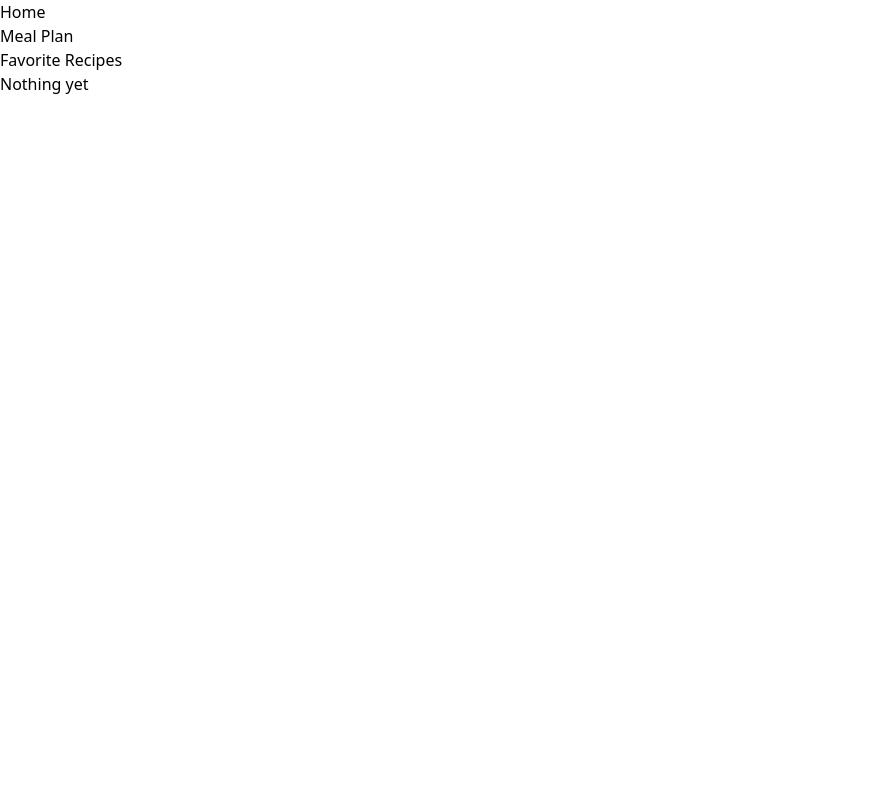
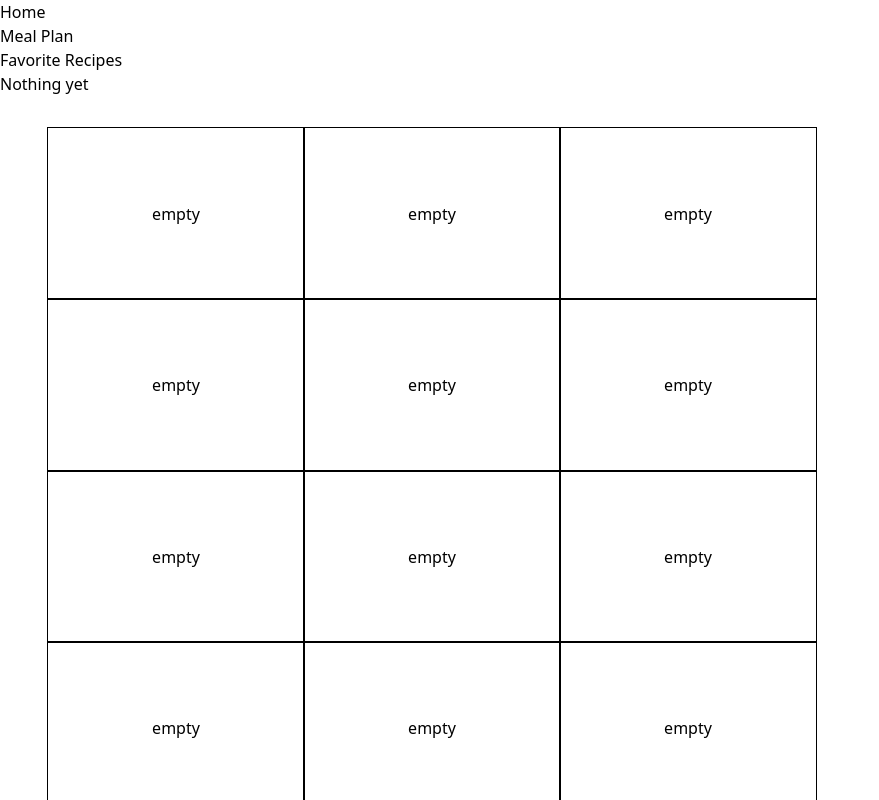
Before and after one commit to DanielYuanxk/Front-End-Portfolio-Project, a React (Vite) app: page /meal-plan in a window 1280 px wide. Shown: the top 800 px of the page, without its empty margins (0-879 px from the left). Built offline with nearby package versions, Linux system fonts and the light colour scheme.

Commit message:
add basic grid for mealplan

```diff
--- a/src/pages/Home.jsx
+++ b/src/pages/Home.jsx
@@ -10,13 +10,18 @@ const Home = () => {
   console.log(mealPlan);
   return (
     <div>
-      <h1>Home</h1>
+      <h1 className="text-4xl font-semibold">Home</h1>
       <Form method="get">
         <label>
-          <p>Search for something</p>
+          <h2 className="text-2xl font-semibold">Search for something</h2>
         </label>
         <input name="i" placeholder="Searching..." id="i" />
-        <button type="submit">Search</button>
+        <button
+          type="submit"
+          className="px-4 py-2 rounded bg-blue-600 text-white hover:bg-blue-700"
+        >
+          Search
+        </button>
       </Form>
       <div>
         {recipes["meals"].map((meal) => {
--- a/src/pages/MealPlan.jsx
+++ b/src/pages/MealPlan.jsx
@@ -4,21 +4,34 @@ import RecipeCard from "../components/RecipeCard";
 
 const MealPlan = () => {
   const { mealPlan, removeMealPlan } = useOutletContext();
-  if (mealPlan.length > 0) {
-    return (
-      <div>
-        {mealPlan.map((each) => (
-          <RecipeCard meal={each} key={each.idMeal}>
-            <button onClick={() => removeMealPlan(each)}>
-              Remove Meal Plan
-            </button>
-          </RecipeCard>
-        ))}
+  const days = [
+    "Monday",
+    "Tuesday",
+    "Wednesday",
+    "Thursday",
+    "Friday",
+    "Saturday",
+    "Sunday",
+  ];
+  const slots = ["breakfast", "lunch", "dinner"];
+  return (
+    <div>
+      {" "}
+      <h2>Nothing yet</h2>
+      <div className=" grid grid-cols-3 auto-rows-7 px-4 w-[800px] h-[1200px] m-8">
+        {days.map((d) =>
+          slots.map((s) => (
+            <div
+              key={`${d}-${s}`}
+              className="flex border-solid outline-1 justify-center items-center  w-full h-full"
+            >
+              empty
+            </div>
+          ))
+        )}
       </div>
-    );
-  } else {
-    return <h2>Nothing yet</h2>;
-  }
+    </div>
+  );
 };
 
 export default MealPlan;
```
